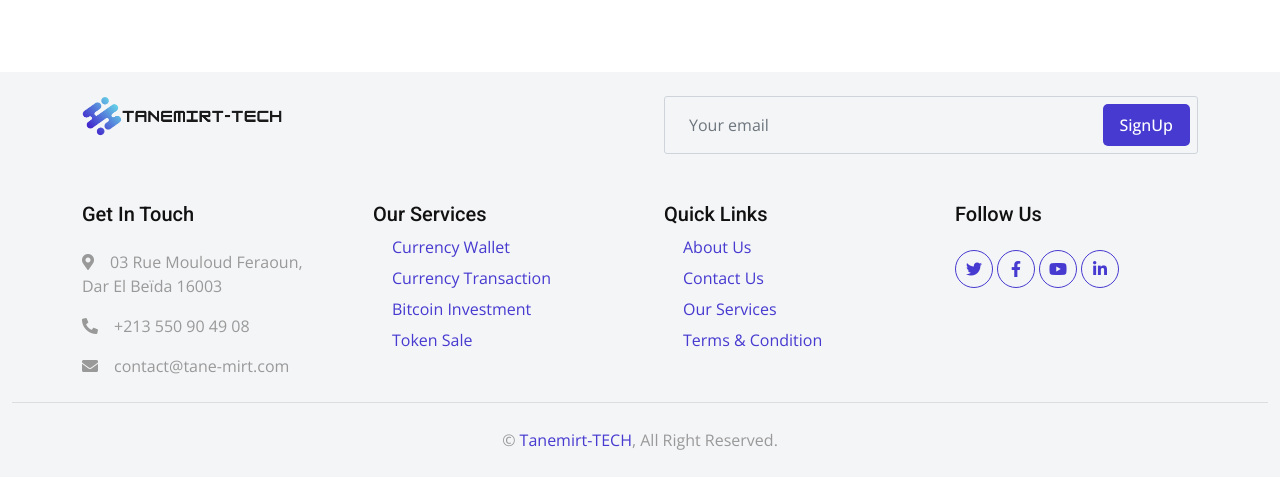
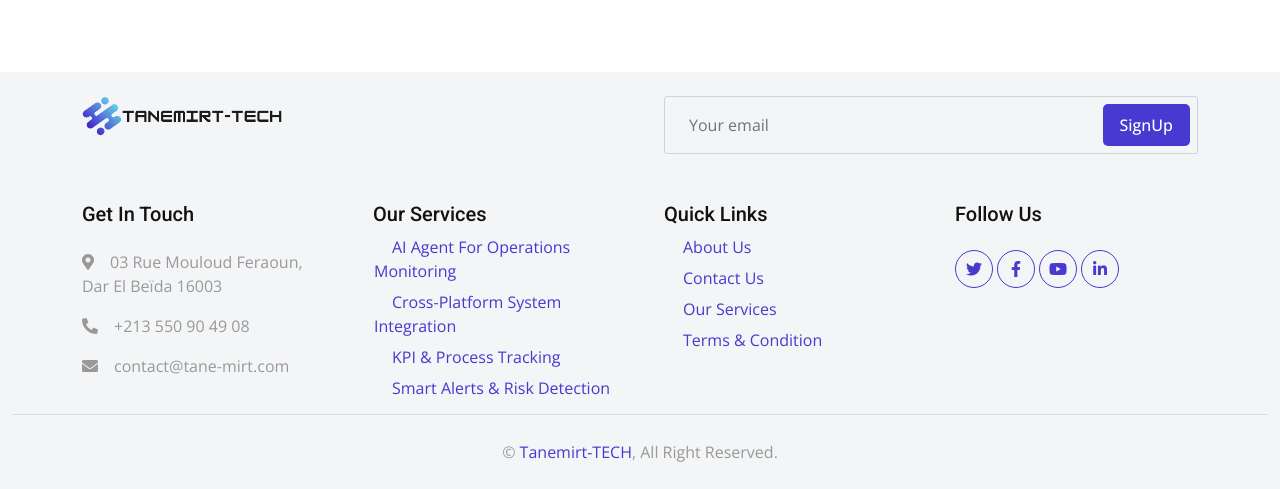
Before and after one commit to aya-ehare-tech/tane-mirt, a plain HTML site: page contact.html in a window 1280 px wide. Shown: the part 1214-1703 px from the top of the page. Drawn offline with nearby package versions, Linux system fonts and the light colour scheme.

Commit message:
Update project with latest changes

```diff
--- a/contact.html
+++ b/contact.html
@@ -188,10 +188,10 @@
                 </div>
                 <div class="col-lg-3 col-md-6">
                     <h5 class="mb-2">Our Services</h5>
-                    <a class="btn btn-link" href="" style="color: #463ad0;">Currency Wallet</a>
-                    <a class="btn btn-link" href="" style="color: #463ad0;">Currency Transaction</a>
-                    <a class="btn btn-link" href="" style="color: #463ad0;">Bitcoin Investment</a>
-                    <a class="btn btn-link" href="" style="color: #463ad0;">Token Sale</a>
+                    <a class="btn btn-link" href=""  style="color: #463ad0;">AI Agent for Operations Monitoring</a>
+                    <a class="btn btn-link" href=""  style="color: #463ad0;">Cross-Platform System Integration</a>
+                    <a class="btn btn-link" href=""  style="color: #463ad0;">KPI & Process Tracking</a>
+                    <a class="btn btn-link" href=""  style="color: #463ad0;">Smart Alerts & Risk Detection</a>
                 </div>
                 <div class="col-lg-3 col-md-6">
                     <h5 class="mb-2">Quick Links</h5>
```
Also changed, not shown: 404.html (+4 -4 lines), about.html (+4 -4 lines), faq.html (+4 -4 lines), feature.html (+4 -4 lines), index.html (+6 -6 lines), roadmap.html (+4 -4 lines), service.html (+4 -4 lines), token.html (+4 -4 lines), img/about.webp (added), img/hero-1.webp (added).
